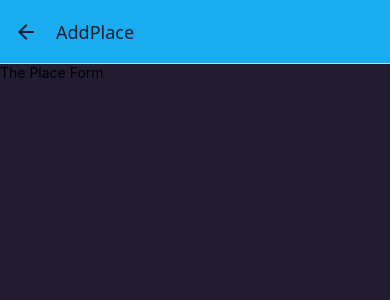
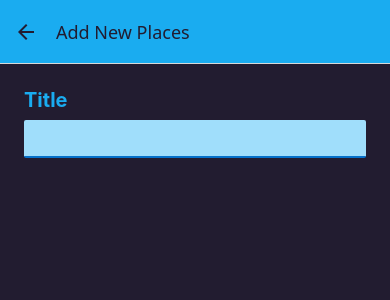
Before and after one commit to shukumar-542/Favorite-place-app, a React Native app: screen /AddPlace in a window 390 px wide. Shown: the top 300 px of the page. Built offline with nearby package versions, Linux system fonts and the light colour scheme.

Commit message:
Implement custom form input

```diff
--- a/App.js
+++ b/App.js
@@ -52,7 +52,9 @@
             ),
           })}
         />
-        <Stack.Screen name="AddPlace" component={AddPlace} />
+        <Stack.Screen name="AddPlace" component={AddPlace} options={{
+          title : "Add New Places"
+        }} />
       </Stack.Navigator>
     </NavigationContainer>
   );
--- a/components/Places/PlaceForm.js
+++ b/components/Places/PlaceForm.js
@@ -1,12 +1,46 @@
-import React from 'react'
-import { Text, View } from 'react-native'
+import { useState } from "react";
+import { ScrollView, StyleSheet, Text, TextInput, View } from "react-native";
+import { Colors } from "../../constant/colors";
 
 const PlaceForm = () => {
+  const [enteredTitle, setEnteredTitle] = useState("");
+
+  const handleChangeTitle = (enteredText) => {
+    setEnteredTitle(enteredText);
+  };
   return (
-    <View>
-        <Text>The Place Form</Text>
-    </View>
-  )
-}
+    <ScrollView style={styles.form}>
+      <View>
+        <Text style={styles.label}>Title</Text>
+        <TextInput
+          style={styles.input}
+          onChange={handleChangeTitle}
+          value={enteredTitle}
+        />
+      </View>
+    </ScrollView>
+  );
+};
 
-export default PlaceForm
+export default PlaceForm;
+const styles = StyleSheet.create({
+  form: {
+    flex: 1,
+    padding: 24,
+  },
+  label: {
+    color: Colors.primary500,
+    fontWeight : "bold",
+    fontSize : 20
+  },
+  input: {
+    backgroundColor : Colors.primary100,
+    marginVertical : 8,
+    paddingHorizontal : 4,
+    paddingVertical : 8,
+    fontSize : 16,
+    borderBottomColor :  Colors.primary700,
+    borderBottomWidth : 2,
+    borderRadius : 2
+  },
+});
```
